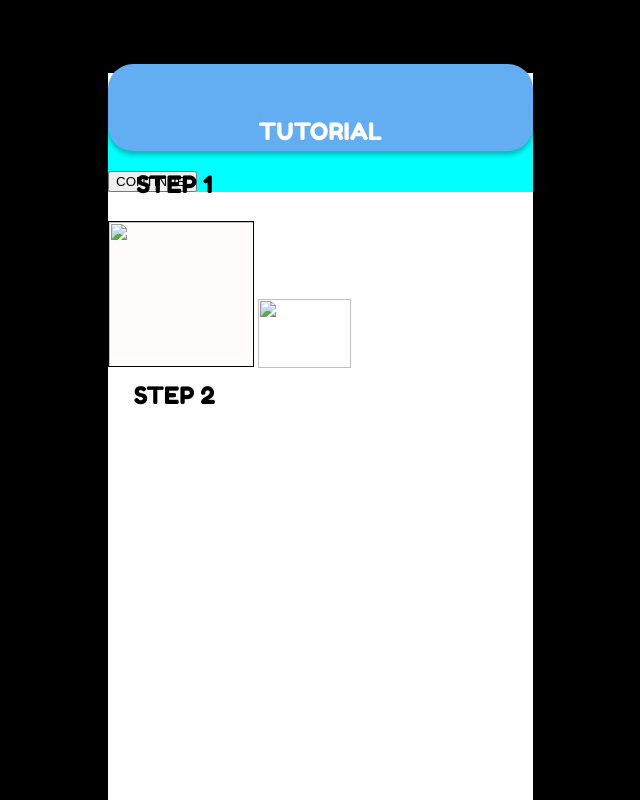
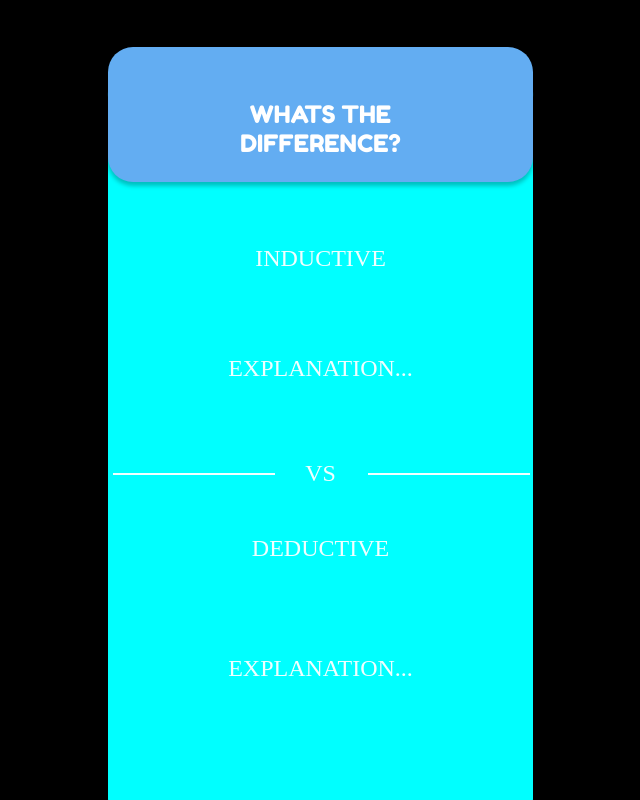
Before and after one commit to milanjot/ElenisAdventure, a plain HTML site: page index.html in a window 1280 px wide. Shown: the whole page, without its empty margins (341-981 px from the left). Drawn offline with Linux system fonts and the light colour scheme; files that its build step writes are made by us from their sources; a web font is replaced by a local one.

Commit message:
update of Final page

```diff
--- a/Yunus_Final/final.css
+++ b/Yunus_Final/final.css
@@ -1,4 +1,4 @@
-#final-screen {
+#screen {
     height: 750px;
     width: 425px;
     border: 1px black solid;
--- a/index.html
+++ b/index.html
@@ -5,6 +5,7 @@
     <meta name="viewport" content="width=device-width, initial-scale=1.0">
     <meta http-equiv="X-UA-Compatible" content="ie=edge">
     <link rel="stylesheet" href="mainapp.css">
+    <link rel="stylesheet" href="final.css">
     <!-- Google fonts (Fredoke One) (Monsterrat) below -->
     <link href="https://fonts.googleapis.com/css?family=Fredoka+One|Love+Ya+Like+A+Sister|Montserrat&display=swap" rel="stylesheet">
     <title>Eleni's Adventure</title>
@@ -19,32 +20,6 @@
     <div id="screen">
         <div id="landingpage">  </div>
         <div id="tutorial">
-            <div id="header">
-                <h1 id="tutorial-heading">
-                    TUTORIAL
-                </h1>
-            </div>
-            <div id="step1">
-                <h1>
-                    STEP 1
-                </h1>
-                <img id="img1" src="" alt="">
-                <img id="arrow1" src="" alt="">
-            </div>
-            <div id="step2">
-                <h1>
-                    STEP 2
-                </h1>
-                <img id="img2" src="" alt="">
-                <img id="arrow2" src="" alt="">
-            </div>
-            <div id="step3">
-                <h1>
-                    STEP 3
-                </h1>
-                <img src="" alt="">
-            </div>
-            <button>CONTINUE <img src="" alt=""></button>
           </div>
         <div id="question1"> </div>
             <div class="inductiveoutcome"> </div>
@@ -55,8 +30,44 @@
         <div id="question3">  </div>
             <div class="inductiveoutcome"> </div>
             <div class="deductiveoutcome"> </div>
-        <div id="finalpage"></div>
+        <div id="finalpage">
+            <div id="final">
+                <div id="final-header">
+                    <h1 id="final-heading">
+                        whats the difference?
+                    </h1>
+                </div>
+                <div id="final-ind1">
+                    <p class="final-explanation">
+                        inductive
+                    </p>
+                </div>
+                <div id="final-ind2">
+                    <p class="final-explanation">
+                        explanation...
+                    </p>
+                </div>
+                <div id="final-vs">
+                   <div id="final-line1"></div>
+                   <p class="final-explanation">
+                       vs
+                   </p>
+                   <div id="final-line2"></div>
+                </div>
+                <div id="final-ded1">
+                    <p class="final-explanation">
+                        deductive
+                    </p>
+                </div>
+                <div id="final-ded2">
+                    <p class="final-explanation">
+                        explanation...
+                    </p>
+                </div>
+            </div>
+        </div>
     </div>
 </div>
+<script src="final.js"></script>
 </body>
 </html>
```
Also changed, not shown: Yunus_Final/final.html (+0 -1 lines).
